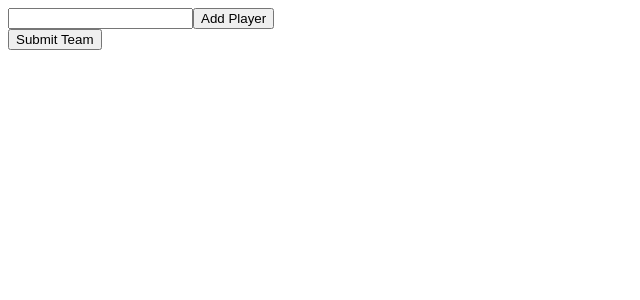
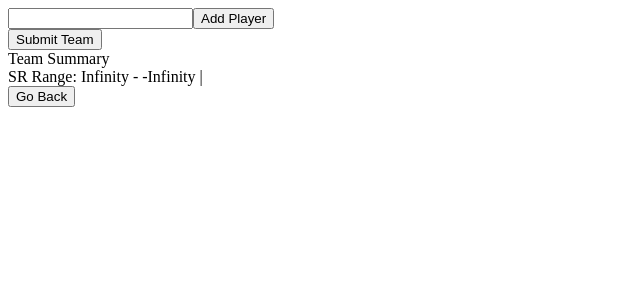
Before and after one commit to heatherlim/overwatch-team-summary, a React app: page / in a window 1280 px wide. Shown: the top 300 px of the page, without its empty margins (0-640 px from the left). Built offline with nearby package versions, Linux system fonts and the light colour scheme; the HTML template or start-up script is replaced by a standard one.

Commit message:
team summary container

```diff
--- a/src/components/App.js
+++ b/src/components/App.js
@@ -1,11 +1,13 @@
 import React from 'react'
 import AddPlayer from '../containers/AddPlayer'
 import PlayerListContainer from '../containers/PlayerListContainer'
+import TeamSummaryContainer from '../containers/TeamSummaryContainer'
 
 const App = () => (
   <div>
     <AddPlayer />
     <PlayerListContainer />
+    <TeamSummaryContainer />
   </div>
 )
 
--- /dev/null
+++ b/src/components/TeamSummary.js
@@ -0,0 +1,43 @@
+import React from 'react'
+
+const getAverage = (playerList) => {
+  var sum = playerList.reduce((acc, sum) => acc + sum["comprank"], 0)
+  return "Average SR: " + Math.floor(sum/playerList.length)
+}
+
+const getRange = (playerList) => {
+  var compScoreArray = playerList.map(player => player.comprank)
+  var min = Math.min(...compScoreArray)
+  var max = Math.max(...compScoreArray)
+  return "SR Range: " + min + " - " + max
+}
+
+const TeamSummary = ({playersResponse, handleClearPlayersResponse}) => {
+  return(
+    <div>
+      <div>
+        Team Summary
+        <div>
+          {playersResponse.players.map((player, index) =>
+            <div key={index}>
+              battletag: {player.battletag} | competitiverank: {player.comprank}
+            </div>
+          )}
+        </div>
+
+        <div>
+        {getRange(playersResponse.players)} |
+        {playersResponse.players.length > 0 ?  getAverage(playersResponse.players): ""}
+        </div>
+        <button
+          onClick={() => handleClearPlayersResponse()}
+        >
+          Go Back
+        </button>
+      </div>
+    </div>
+  )
+}
+
+
+export default TeamSummary
--- a/src/containers/PlayerListContainer.js
+++ b/src/containers/PlayerListContainer.js
@@ -4,7 +4,8 @@ import PlayerList from '../components/PlayerList'
 
 const mapStateToProps = state => {
   return {
-    players: state.players
+    players: state.players,
+    playersResponse: state.playersResponse
   }
 }
 
--- /dev/null
+++ b/src/containers/TeamSummaryContainer.js
@@ -0,0 +1,24 @@
+import { connect } from 'react-redux'
+import TeamSummary from '../components/TeamSummary'
+import { handleClearPlayersResponse } from '../actions'
+
+const mapStateToProps = (state) => {
+  return {
+    playersResponse: state.playersResponse
+  }
+}
+
+const mapDispatchToProps = (dispatch) => {
+  return {
+    handleClearPlayersResponse: () => {
+      dispatch(handleClearPlayersResponse())
+    }
+  }
+}
+
+const TeamSummaryContainer = connect(
+  mapStateToProps,
+  mapDispatchToProps
+)(TeamSummary)
+
+export default TeamSummaryContainer
--- a/src/index.js
+++ b/src/index.js
@@ -2,11 +2,9 @@ import React from 'react'
 import { render } from 'react-dom'
 import { Provider } from 'react-redux'
 import configureStore from './configureStore'
-// import { createStore } from 'redux'
 import owApp from './reducers'
 import App from './components/App'
 
-// let store = createStore(owApp)
 const store = configureStore()
 
 render(
```
